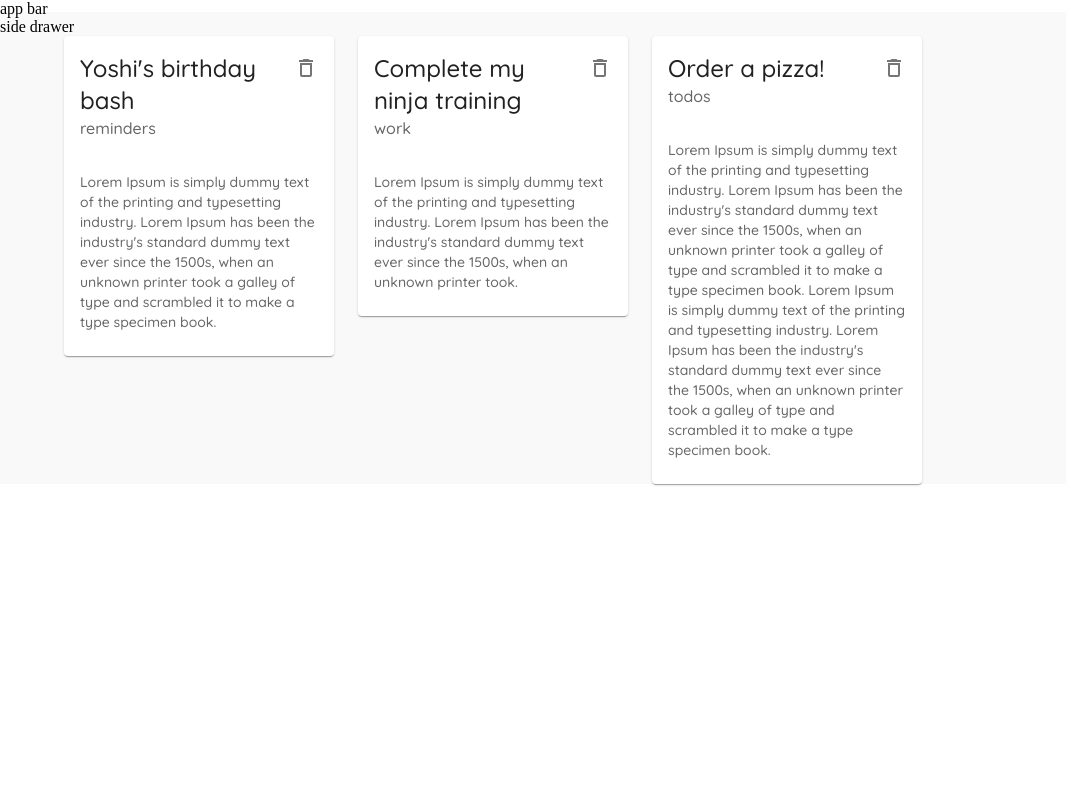
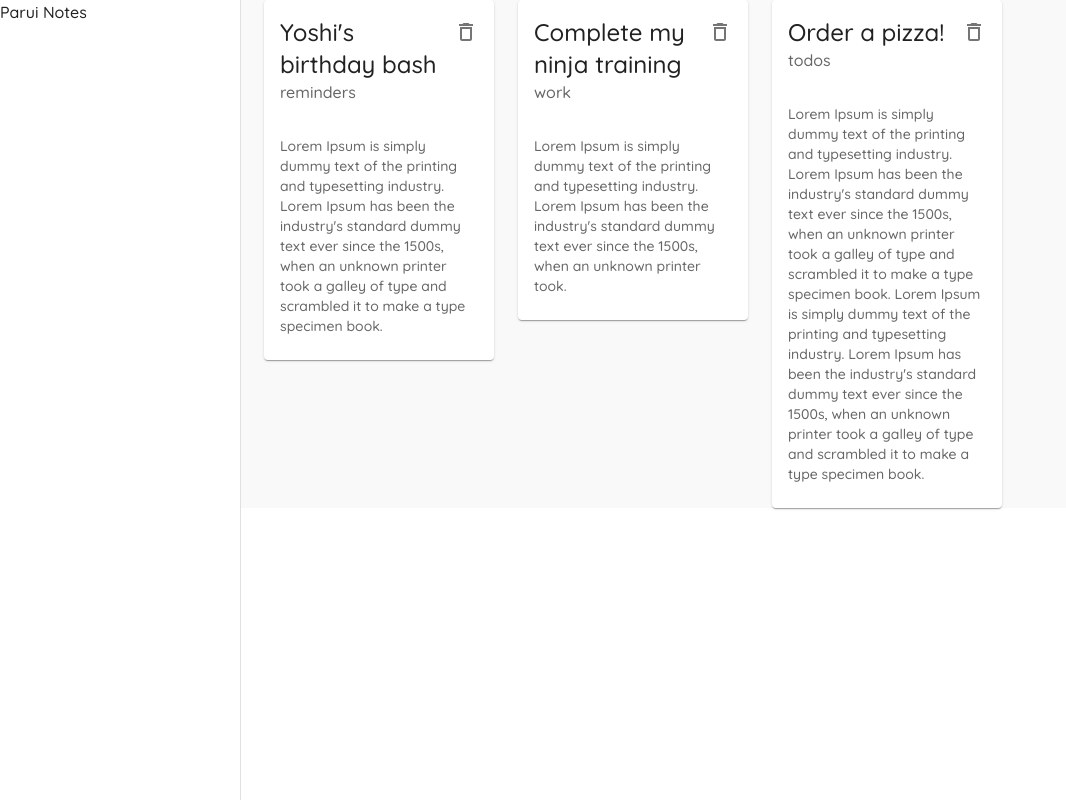
Before and after one commit to pratap360/materialui-pract, a React (Create React App) app: page / in a window 1280 px wide. Shown: the whole page, without its empty margins (0-1066 px from the left). Built offline with nearby package versions, Linux system fonts and the light colour scheme; data requests are answered from the project's data file.

Commit message:
side drawer

```diff
--- a/src/components/Layout.js
+++ b/src/components/Layout.js
@@ -1,23 +1,48 @@
 import React from 'react'
 import { makeStyles } from '@mui/styles';
+import { Drawer } from '@mui/material';
+import Typography from '@mui/material/Typography';
 
+const drawerWidth = 240
 const useStyles = makeStyles({
   page: {
     background: '#f9f9f9',
     width: '100%'
+  },
+  drawer:{
+    width:drawerWidth
+  },
+  drawerPaper:{
+    width:drawerWidth
+  },
+  root:{
+    display:'flex'
   }
 })
+
 
 export default function Layout({ children }) {
   const classes = useStyles()
 
   return (
-    <div>
+    <div className={classes.root}>
       {/* app bar */}
-      <div>app bar</div>
+
 
       {/* side drawer */}
-      <div>side drawer</div>
+      <Drawer
+      className={classes.drawer}
+      variant='permanent'
+      anchor='left'
+      classes={{ paper: classes.drawerPaper }}
+      >
+        <div>
+          <Typography
+          varient = 'h3'>
+            Parui Notes
+          </Typography>
+        </div>
+      </Drawer>
 
       {/* main content */}
       <div className={classes.page}>
```
